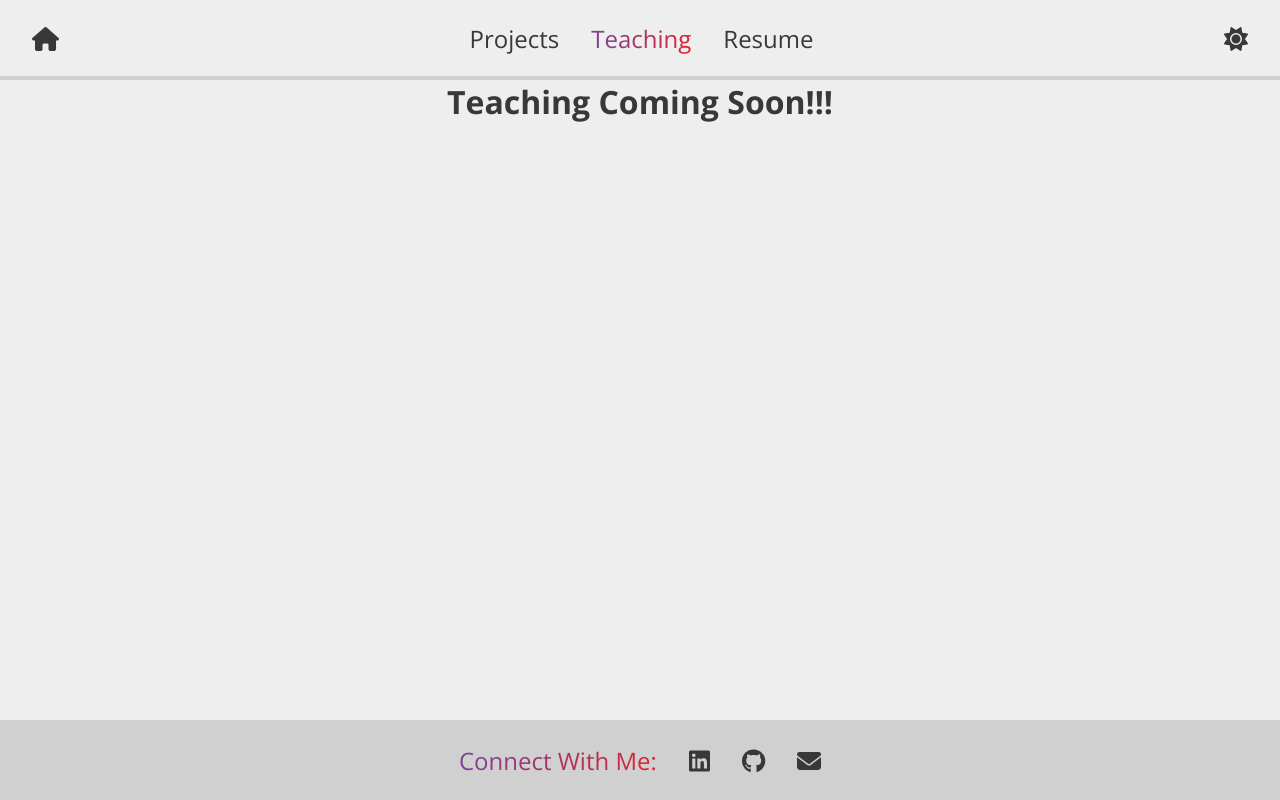
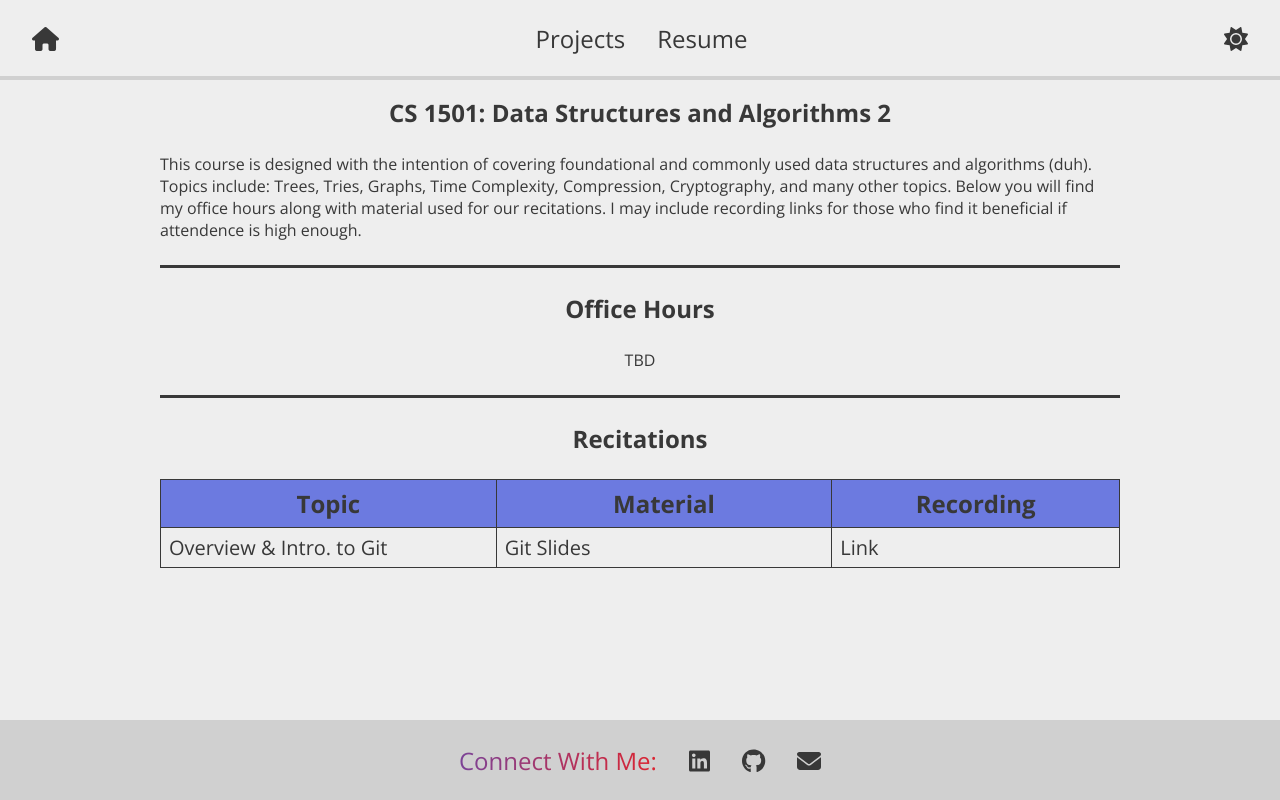
Before and after one commit to josband/josband.github.io, a React (Create React App) app in the folder client/: page /teaching in a window 1280 px wide. Built offline with nearby package versions, Linux system fonts and the light colour scheme.

Commit message:
Made Initial Teaching page being inaccessible

```diff
--- a/client/src/components/Footer.css
+++ b/client/src/components/Footer.css
@@ -1,6 +1,5 @@
 .primary-footer {
   display: block;
-  min-width: fit-content;
   font-size: 24px;
   background-color: var(--clr-secondary);
   display: flex;
--- a/client/src/components/Footer.tsx
+++ b/client/src/components/Footer.tsx
@@ -9,17 +9,21 @@ const Footer: React.FC = () => {
       <span className="text-gradient">Connect With Me:</span>
       <ul className="primary-social">
         <li>
-          <a href="https://www.linkedin.com/in/jonah-osband/">
+          <a
+            href="https://www.linkedin.com/in/jonah-osband/"
+            target="_blank"
+            rel="noreferrer"
+          >
             <FontAwesomeIcon icon={faLinkedin} />
           </a>
         </li>
         <li>
-          <a href="https://github.com/josband">
+          <a href="https://github.com/josband" target="_blank" rel="noreferrer">
             <FontAwesomeIcon icon={faGithub} />
           </a>
         </li>
         <li>
-          <a href="mailto:jro44@pitt.edu">
+          <a href="mailto:jro44@pitt.edu" target="_blank" rel="noreferrer">
             <FontAwesomeIcon icon={faEnvelope} />
           </a>
         </li>
--- a/client/src/components/NavBar.tsx
+++ b/client/src/components/NavBar.tsx
@@ -49,14 +49,14 @@ const NavBar: React.FC = () => {
               Projects
             </NavLink>
           </li>
-          <li>
+          {/* <li>
             <NavLink
               className={({ isActive }) => (isActive ? "text-gradient" : "")}
               to="/teaching"
             >
               Teaching
             </NavLink>
-          </li>
+          </li> */}
           <li>
             <NavLink
               className={({ isActive }) => (isActive ? "text-gradient" : "")}
--- a/client/src/components/ProjectItem.css
+++ b/client/src/components/ProjectItem.css
@@ -66,4 +66,8 @@
     font-size: 1rem;
     width: 300px;
   }
+
+  .project-image {
+    height: auto;
+  }
 }
--- a/client/src/pages/Home.tsx
+++ b/client/src/pages/Home.tsx
@@ -1,7 +1,7 @@
 import "./Home.css";
 
 const Home: React.FC = () => {
-  document.title = "Jonah Osband | Home";
+  document.title = "Home | Jonah Osband";
 
   return (
     <>
--- a/client/src/pages/Projects.tsx
+++ b/client/src/pages/Projects.tsx
@@ -6,7 +6,7 @@ import Data from "../assets/projects.json";
 // update to be stored in a MongoDB database
 
 const Projects: React.FC = () => {
-  document.title = "Jonah Osband | Projects";
+  document.title = "Projects | Jonah Osband";
 
   return (
     <div className="projects-container">
--- a/client/src/pages/Resume.tsx
+++ b/client/src/pages/Resume.tsx
@@ -2,7 +2,7 @@ import "../assets/Jonah_Osband_Resume.pdf";
 import "./Resume.css";
 
 const Resume: React.FC = () => {
-  document.title = "Jonah Osband | Resume";
+  document.title = "Resume | Jonah Osband";
 
   return (
     <section className="centered-content">
--- a/client/src/pages/Teaching.css
+++ b/client/src/pages/Teaching.css
@@ -0,0 +1,41 @@
+.content-container {
+  max-width: 960px;
+  width: 90%;
+  margin-left: auto;
+  margin-right: auto;
+}
+
+.content-container hr {
+  width: 100%;
+  border: 0;
+  border-top: 3px solid var(--clr-text);
+}
+
+.section-title {
+  font-size: 1.5rem;
+  font-weight: bold;
+  text-align: center;
+}
+
+.section-table {
+  width: 100%;
+  min-width: 650px;
+  border-collapse: collapse;
+}
+
+.section-table th {
+  font-size: 1.5rem;
+  height: 3rem;
+  background-color: #6c7ae0;
+}
+
+.section-table td {
+  font-size: 1.25rem;
+  height: 2.5rem;
+  padding: 0 0.5rem;
+}
+
+.section-table td,
+.section-table th {
+  border: 1px solid var(--clr-text);
+}
--- a/client/src/pages/Teaching.tsx
+++ b/client/src/pages/Teaching.tsx
@@ -1,9 +1,44 @@
 import "./Teaching.css";
 
 const Teaching: React.FC = () => {
-  document.title = "Jonah Osband | Teaching";
+  document.title = "Teaching | Jonah Osband";
 
-  return <h1 style={{ textAlign: "center" }}>Teaching Coming Soon!!!</h1>;
+  return (
+    <div className="centered-content content-container">
+      <p className="section-title">CS 1501: Data Structures and Algorithms 2</p>
+      <p className="course-description">
+        This course is designed with the intention of covering foundational and
+        commonly used data structures and algorithms (duh). Topics include:
+        Trees, Tries, Graphs, Time Complexity, Compression, Cryptography, and
+        many other topics. Below you will find my office hours along with
+        material used for our recitations. I may include recording links for
+        those who find it beneficial if attendence is high enough.
+      </p>
+
+      <hr />
+
+      <p className="section-title">Office Hours</p>
+      <p style={{ textAlign: "center" }}>TBD</p>
+
+      <hr />
+
+      <p className="section-title">Recitations</p>
+      <div style={{ overflowX: "auto", width: "100%" }}>
+        <table className="section-table" cellSpacing={0}>
+          <tr>
+            <th style={{ width: "35%" }}>Topic</th>
+            <th style={{ width: "35%" }}>Material</th>
+            <th style={{ width: "30%" }}>Recording</th>
+          </tr>
+          <tr>
+            <td>Overview & Intro. to Git</td>
+            <td>Git Slides</td>
+            <td>Link</td>
+          </tr>
+        </table>
+      </div>
+    </div>
+  );
 };
 
 export default Teaching;
```
